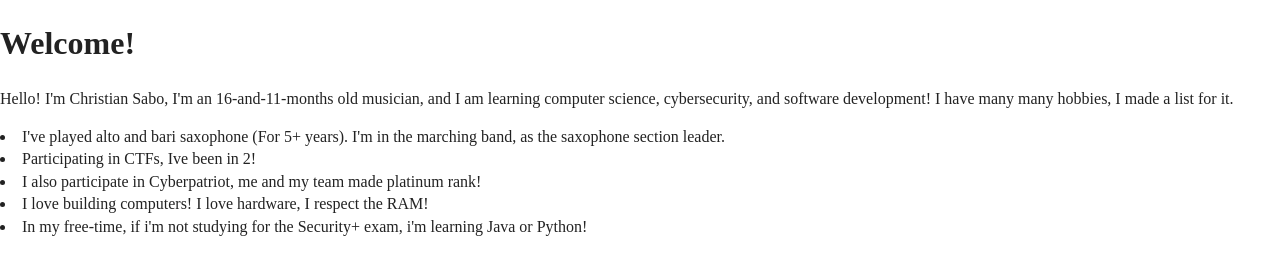
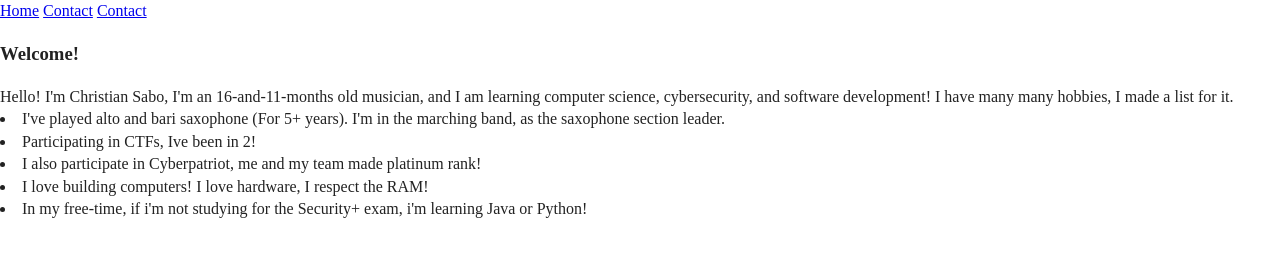
Before and after one commit to c-sabotage/c-sabotage.github.io, a plain HTML site: page index.html in a window 1280 px wide. Drawn offline with nearby package versions, Linux system fonts and the light colour scheme.

Commit message:
added more stuff

```diff
--- a/index.html
+++ b/index.html
@@ -14,14 +14,18 @@
   <link rel="stylesheet" href="css/normalize.css">
   <link rel="stylesheet" href="css/main.css">
 
-  <meta name="theme-color" content="#fcd6d2">
+  <meta name="theme-color" content="#ba02e8">
 </head>
 
 <body>
   <!--[if IE]
   <![endif]-->
-
-  <h1>Welcome!</h1>
+  <header>
+      <a href="/index.html">Home</a>
+        <a href="/contact.html">Contact</a>
+    <a href="/contact.html">Contact</a>
+  </header>
+  <h3>Welcome!</h3
   <p>Hello! I'm Christian Sabo, I'm an 16-and-11-months old musician, and I am learning computer science, cybersecurity, and software development! I have many many hobbies, I made a list for it.
   <li>I've played alto and bari saxophone (For 5+ years). I'm in the marching band, as the saxophone section leader.</li>
   <li>Participating in CTFs, Ive been in 2!</li>
```
